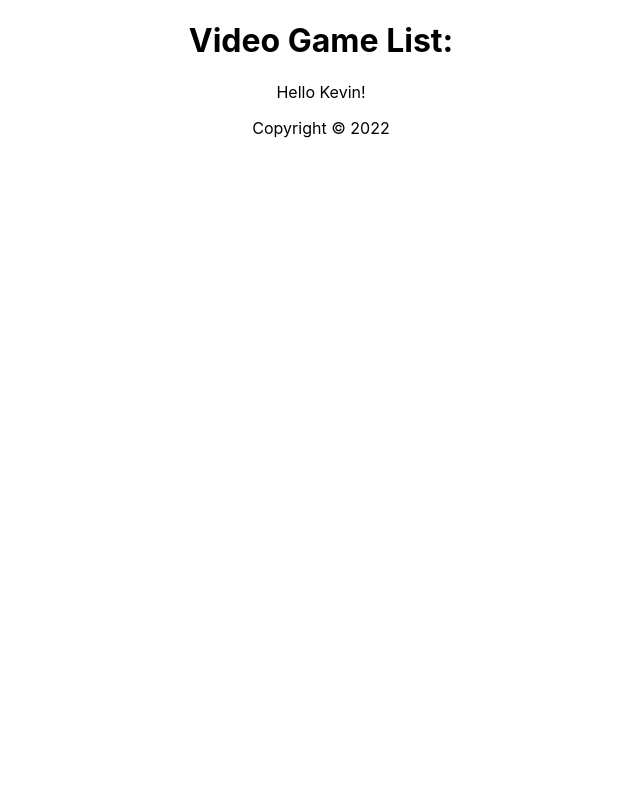
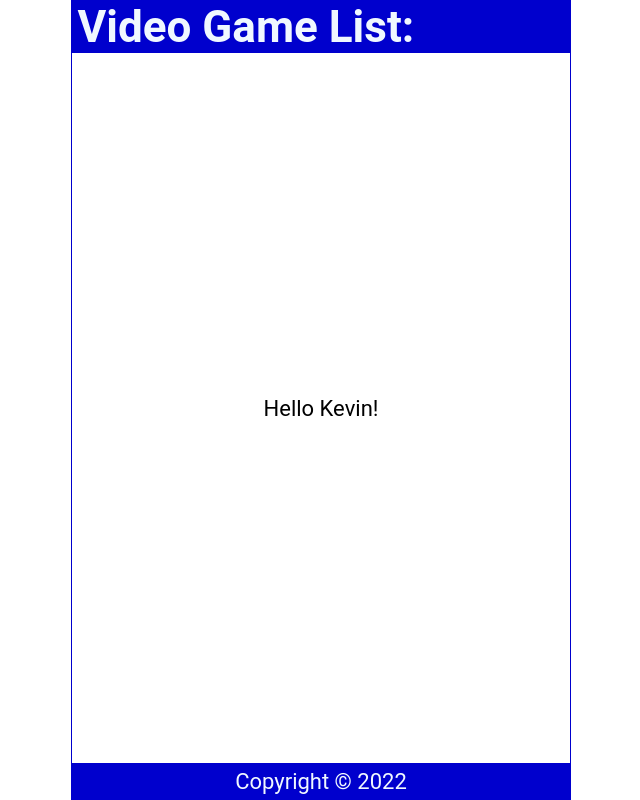
Before and after one commit to CharlesBerg85/React_Tutorial_1, a React (Create React App) app: page / in a window 1280 px wide. Shown: the whole page, without its empty margins (319-959 px from the left). Built offline with nearby package versions, Linux system fonts and the light colour scheme.

Commit message:
learned how to insert stying, also added CSS to index.css

```diff
--- a/src/App.css
+++ /dev/null
@@ -1,38 +0,0 @@
-.App {
-  text-align: center;
-}
-
-.App-logo {
-  height: 40vmin;
-  pointer-events: none;
-}
-
-@media (prefers-reduced-motion: no-preference) {
-  .App-logo {
-    animation: App-logo-spin infinite 20s linear;
-  }
-}
-
-.App-header {
-  background-color: #282c34;
-  min-height: 100vh;
-  display: flex;
-  flex-direction: column;
-  align-items: center;
-  justify-content: center;
-  font-size: calc(10px + 2vmin);
-  color: white;
-}
-
-.App-link {
-  color: #61dafb;
-}
-
-@keyframes App-logo-spin {
-  from {
-    transform: rotate(0deg);
-  }
-  to {
-    transform: rotate(360deg);
-  }
-}
--- a/src/App.js
+++ b/src/App.js
@@ -1,7 +1,7 @@
-import './App.css';
 import Header from './Header';
 import Content from './Content';
 import Footer from './Footer';
+
 
 function App() {
 
--- a/src/Header.js
+++ b/src/Header.js
@@ -8,4 +8,4 @@
   )
 }
 
-export default Header
+export default Header;
--- a/src/index.css
+++ b/src/index.css
@@ -1,13 +1,59 @@
+* {
+  margin: 0;
+  padding: 0;
+  box-sizing: border-box;
+}
+
+html {
+  font-size: 22px;
+}
+
 body {
-  margin: 0;
-  font-family: -apple-system, BlinkMacSystemFont, 'Segoe UI', 'Roboto', 'Oxygen',
+  min-height: 100vh;
+  font-family: 'Roboto', 'Oxygen',
     'Ubuntu', 'Cantarell', 'Fira Sans', 'Droid Sans', 'Helvetica Neue',
     sans-serif;
   -webkit-font-smoothing: antialiased;
   -moz-osx-font-smoothing: grayscale;
 }
 
-code {
-  font-family: source-code-pro, Menlo, Monaco, Consolas, 'Courier New',
-    monospace;
+.App {
+  display: flex;
+  flex-direction: column;
+  justify-content: center;
+  align-items: center;
+  height: 100vh;
+  width: 100%;
+  max-width: 500px;
+  border: 1px solid mediumblue;
+  margin: auto;
 }
+
+header {
+  width: 100%;
+  padding: 0 0.25em;
+  background-color: mediumblue;
+  color: aliceblue;
+  display: flex;
+  justify-content: space-between;
+  align-items: center;
+}
+
+main {
+  width: 100%;
+  display: flex;
+  flex-direction: column;
+  flex-grow: 1;
+  justify-content: center;
+  align-items: center;
+  overflow-y: auto;
+}
+
+footer {
+  width: 100%;
+  padding: 0.25em;
+  background-color: mediumblue;
+  color: aliceblue;
+  display: grid;
+  place-content: center;
+}
```
Also changed, not shown: src/logo.svg (deleted).
